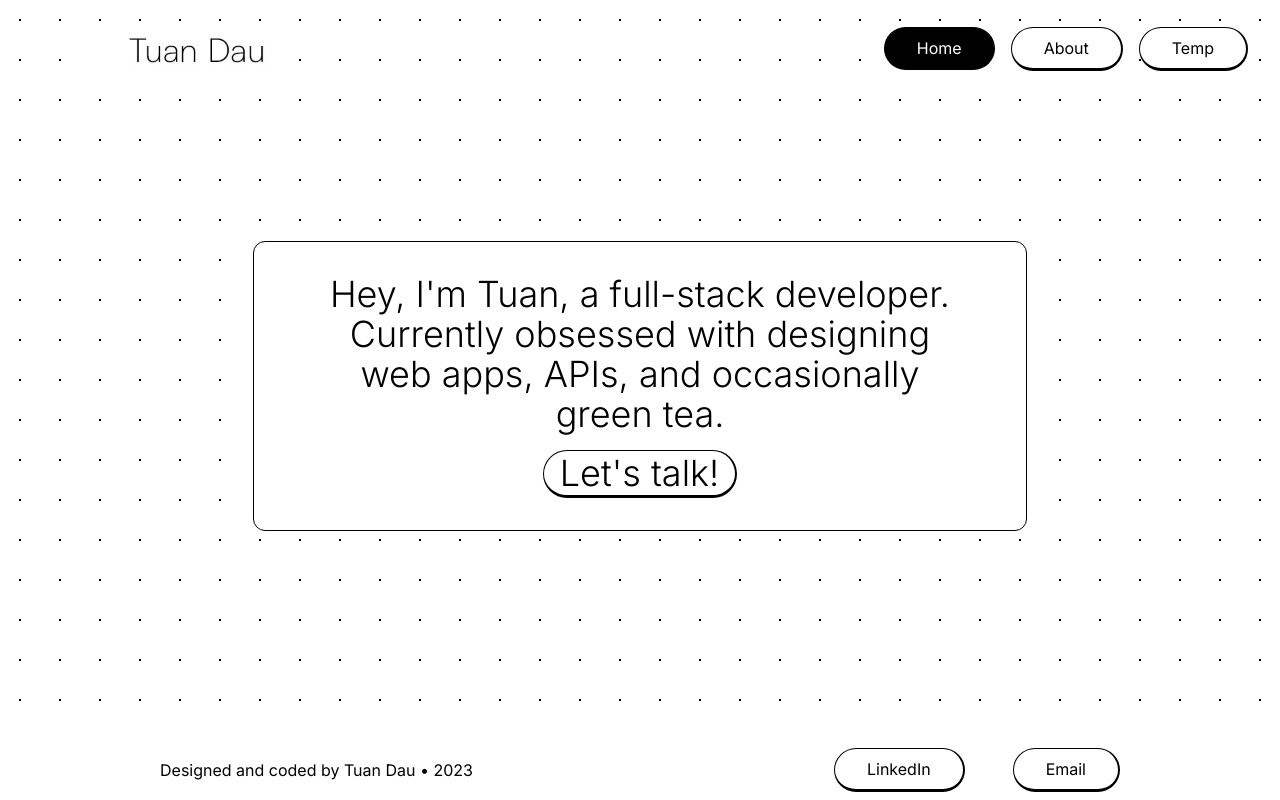
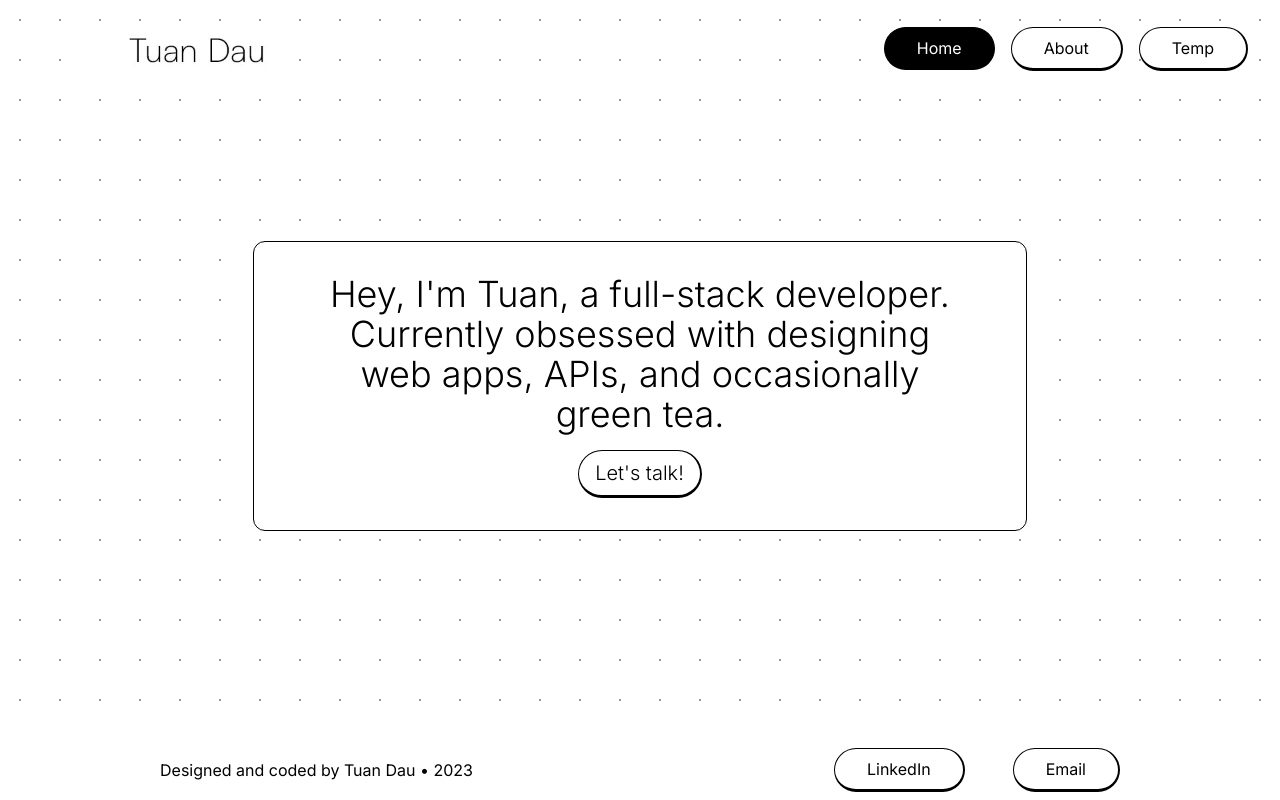
Before and after one commit to tuansydau/portfolio-website, a Next.js app: page / in a window 1280 px wide. Built offline with nearby package versions, Linux system fonts and the light colour scheme.

Commit message:
fix: button text sizing, change: dot paper colour

```diff
--- a/app/globals.css
+++ b/app/globals.css
@@ -24,7 +24,7 @@
 
 body {
   background-size: 40px 40px;
-  background-image: radial-gradient(circle, #000000 1px, rgba(0, 0, 0, 0) 1px);
+  background-image: radial-gradient(circle, #979797 1px, rgba(0, 0, 0, 0) 1px);
 }
 
 /* @media (prefers-color-scheme: dark) {
--- a/app/page.tsx
+++ b/app/page.tsx
@@ -28,7 +28,7 @@ export default function Home() {
               Hey, I&apos;m Tuan, a full-stack developer. Currently obsessed
               with designing web apps, APIs, and occasionally green tea.
               <div
-                className="flex bg-white text-black hover:border-white hover:bg-black hover:text-white hover:cursor-pointer border-b-3 border-r-2 h-12 w-fit rounded-full mt-4 px-4 border border-black border-b2 items-center justify-center"
+                className="flex bg-white text-black text-xl hover:border-white hover:bg-black hover:text-white hover:cursor-pointer border-b-3 border-r-2 h-12 w-fit rounded-full mt-4 px-4 border border-black border-b2 items-center justify-center"
                 onClick={() => setModalOpen(true)}
               >
                 Let&apos;s talk!
```
